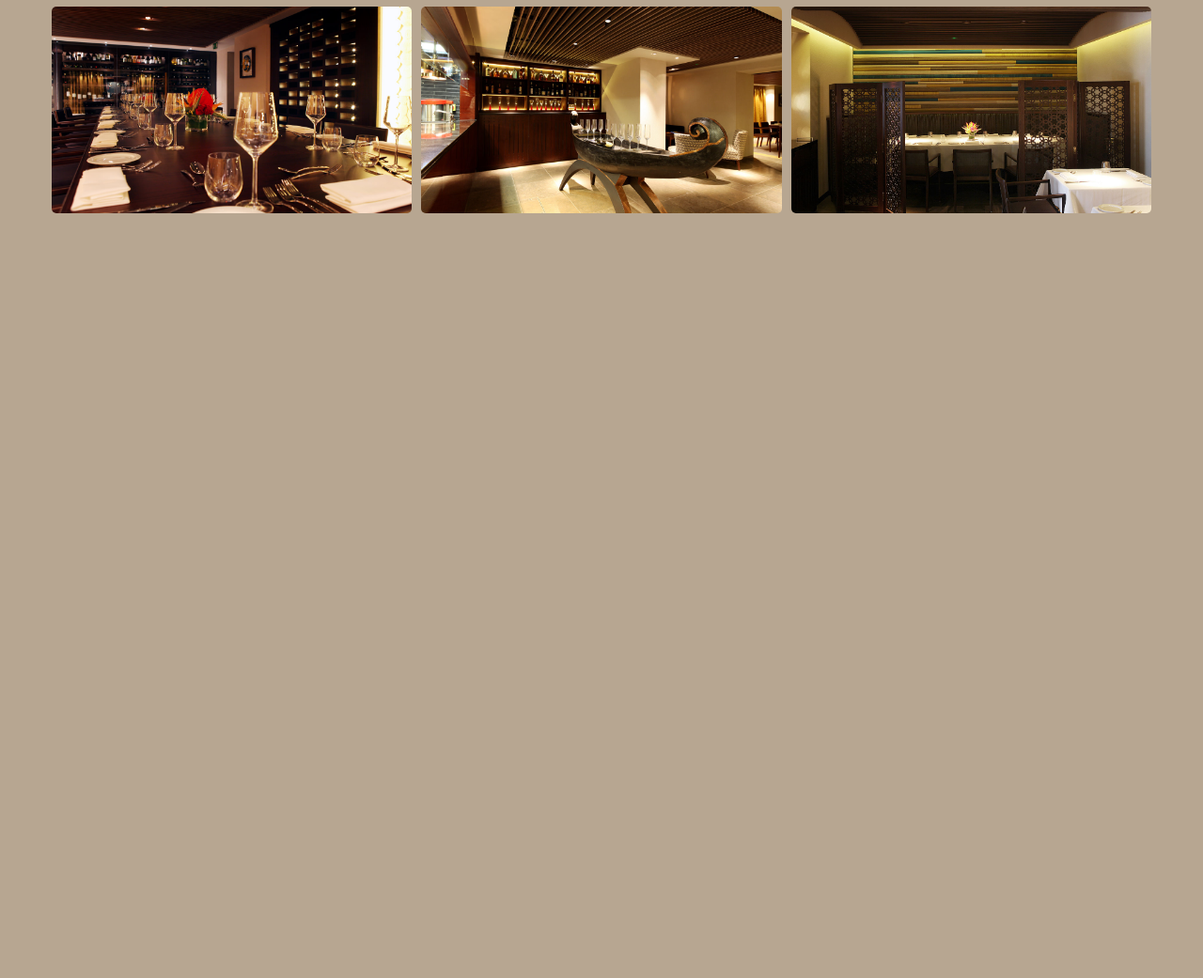
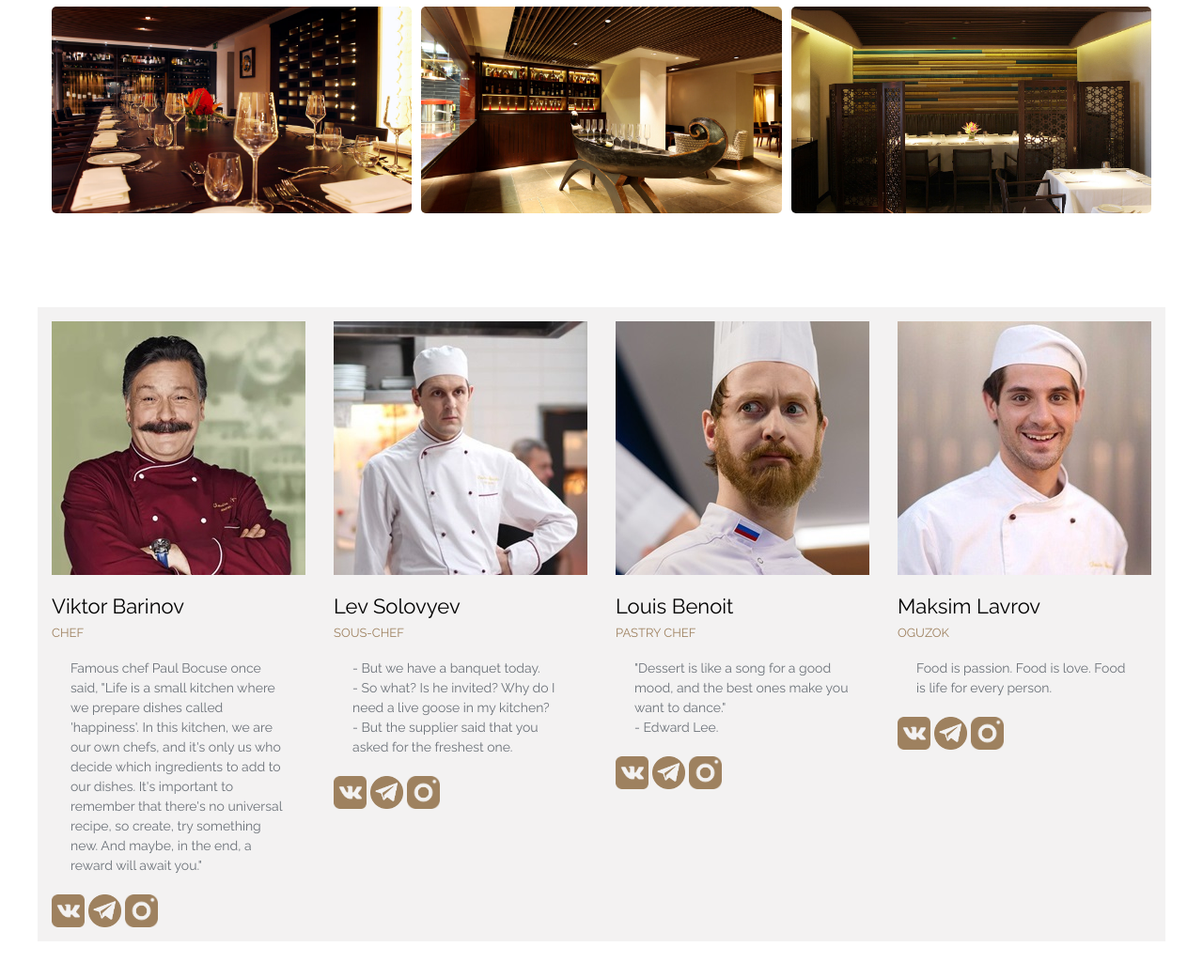
Before and after one commit to Diablox777/Restaurant-Site, a plain HTML site: page index.html in a window 1280 px wide. Shown: the part 1255-2296 px from the top of the page at 94% size. Before the commit the page ends 1485 px from the top, so only its background shows below. Drawn offline with nearby package versions, Linux system fonts and the light colour scheme.

Commit message:
Implemented a block of information about chefs: (photo, name, profession, text, animated links)

```diff
--- a/index.html
+++ b/index.html
@@ -1,13 +1,17 @@
 <!DOCTYPE html>
 <html lang="en">
+
 <head>
     <meta charset="utf-8">
     <link rel="preconnect" href="https://fonts.googleapis.com">
     <link rel="preconnect" href="https://fonts.gstatic.com" crossorigin>
-        <link href="https://fonts.googleapis.com/css2?family=Cardo:ital@1&family=Open+Sans:wght@700&family=Raleway:wght@400;600;700&display=swap" rel="stylesheet">
+    <link
+        href="https://fonts.googleapis.com/css2?family=Cardo:ital@1&family=Open+Sans:wght@700&family=Raleway:wght@400;600;700&display=swap"
+        rel="stylesheet">
     <link rel="stylesheet" href="style/style.css">
     <title>Restaurant</title>
 </head>
+
 <body>
 
     <!--Header-->
@@ -19,10 +23,10 @@
                     <a href="index.html"><img src="images/logo.png" alt=""></a>
                 </div>
                 <nav class="nav">
-                        <a class="nav__link" href="#">OUR STORY</a>
+                    <a class="nav__link" href="our_story.html">OUR STORY</a>
                     <a class="nav__link" href="menu.html">MENU</a>
-                        <a class="nav__link" href="#">LOCATION</a>
-                        <a class="nav__link" href="#">CONTACT</a>
+                    <a class="nav__link" href="location.html">LOCATION</a>
+                    <a class="nav__link" href="contact.html">CONTACT</a>
                 </nav>
             </div>
         </div>
@@ -47,40 +51,122 @@
         <div class="image-gallery">
             <div class="column">
                 <div class="image-item">
-          <img src="images/gallery/image1.jpg" alt="" class="overlay"/>
+                    <img src="images/gallery/image1.jpg" alt="" class="overlay" />
                 </div>
                 <div class="image-item">
-          <img src="images/gallery/image2.jpg" alt="" class="overlay"/>
+                    <img src="images/gallery/image2.jpg" alt="" class="overlay" />
                 </div>
                 <div class="image-item">
-          <img src="images/gallery/image3.jpg" alt="" class="overlay"/>
+                    <img src="images/gallery/image3.jpg" alt="" class="overlay" />
                 </div>
             </div>
             <div class="column">
                 <div class="image-item">
-          <img src="images/gallery/image4.jpg" alt="" class="overlay"/>
+                    <img src="images/gallery/image4.jpg" alt="" class="overlay" />
                 </div>
                 <div class="image-item">
-          <img src="images/gallery/image5.jpg" alt="" class="overlay"/>
+                    <img src="images/gallery/image5.jpg" alt="" class="overlay" />
                 </div>
                 <div class="image-item">
-          <img src="images/gallery/image6.jpg" alt="" class="overlay"/>
+                    <img src="images/gallery/image6.jpg" alt="" class="overlay" />
                 </div>
             </div>
             <div class="column">
                 <div class="image-item">
-                <img src="images/gallery/image7.jpg" alt="" class="overlay"/>
+                    <img src="images/gallery/image7.jpg" alt="" class="overlay" />
                 </div>
                 <div class="image-item">
-            <img src="images/gallery/image8.jpg" alt="" class="overlay"/>
+                    <img src="images/gallery/image8.jpg" alt="" class="overlay" />
                 </div>
                 <div class="image-item">
-            <img src="images/gallery/image9.jpg" alt="" class="overlay"/>
+                    <img src="images/gallery/image9.jpg" alt="" class="overlay" />
                 </div>
             </div>
         </div>
     </div>
 
+<!-- TEAM -->
 
+<div class="team">
+    <div class="container">
+        <div class="team__inner">
+            <div class="team_item">
+                <img class="team__photo" src="images/team/v_barinov.jpg" alt="">
+                <div class="team__name">Viktor Barinov</div>
+                <div class="team__prof">Chef</div>
+                <div class="team__text">Famous chef Paul Bocuse once said, "Life is a small kitchen where we prepare dishes called
+                    'happiness'. In this kitchen, we are our own chefs, and it's only us who decide which ingredients to add to
+                    our dishes. It's important to remember that there's no universal recipe, so create, try something new.
+                    And maybe, in the end, a reward will await you."</div>
+                <div class="social">
+                    <a class="social__link" href="https://vk.com/tetyakoff">
+                        <img src="images/social/vk.png" alt="">
+                    </a>
+                    <a class="social__link" href="https://vk.com/tetyakoff">
+                        <img src="images/social/telegram.png" alt="">
+                    </a>
+                    <a class="social__link" href="https://vk.com/tetyakoff">
+                        <img src="images/social/instagram.png" alt="">
+                    </a>
+                </div>
+            </div> <!--team_item-->
+            <div class="team_item">
+                <img class="team__photo" src="images/team/l_solovyev.jpg" alt="">
+                <div class="team__name">Lev Solovyev</div>
+                <div class="team__prof">Sous-chef</div>
+                <div class="team__text">- But we have a banquet today.<br>
+                    - So what? Is he invited? Why do I need a live goose in my kitchen?<br>
+                    - But the supplier said that you asked for the freshest one. </div>
+                <div class="social">
+                    <a class="social__link" href="https://vk.com/tetyakoff">
+                        <img src="images/social/vk.png" alt="">
+                    </a>
+                    <a class="social__link" href="https://vk.com/tetyakoff">
+                        <img src="images/social/telegram.png" alt="">
+                    </a>
+                    <a class="social__link" href="https://vk.com/tetyakoff">
+                        <img src="images/social/instagram.png" alt="">
+                    </a>
+                </div>
+            </div> <!--team_item-->
+            <div class="team_item">
+                <img class="team__photo" src="images/team/Louis.jpg" alt="">
+                <div class="team__name">Louis Benoit</div>
+                <div class="team__prof">Pastry chef</div>
+                <div class="team__text">"Dessert is like a song for a good mood, and the best ones make you want to dance."<br>
+                    - Edward Lee.</div>
+                    <div class="social">
+                        <a class="social__link" href="https://vk.com/tetyakoff">
+                            <img src="images/social/vk.png" alt="">
+                        </a>
+                        <a class="social__link" href="https://vk.com/tetyakoff">
+                            <img src="images/social/telegram.png" alt="">
+                        </a>
+                        <a class="social__link" href="https://vk.com/tetyakoff">
+                            <img src="images/social/instagram.png" alt="">
+                        </a>
+                    </div>
+            </div> <!--team_item-->
+            <div class="team_item">
+                <img class="team__photo" src="images/team/m_lavrov.jpg" alt="">
+                <div class="team__name">Maksim Lavrov</div>
+                <div class="team__prof">Oguzok</div>
+                <div class="team__text">Food is passion. Food is love. Food is life for every person.</div>
+                <div class="social">
+                    <a class="social__link" href="https://vk.com/tetyakoff">
+                        <img src="images/social/vk.png" alt="">
+                    </a>
+                    <a class="social__link" href="https://vk.com/tetyakoff">
+                        <img src="images/social/telegram.png" alt="">
+                    </a>
+                    <a class="social__link" href="https://vk.com/tetyakoff">
+                        <img src="images/social/instagram.png" alt="">
+                    </a>
+                </div>
+            </div> <!--team_item-->
+        </div> <!--team__inner-->
+    </div> <!--container-->
+</div> <!--team-->
 </body>
+
 </html>
--- a/style/style.css
+++ b/style/style.css
@@ -1,19 +1,24 @@
 body {
   margin: 0;
-    font-family: 'Raleway', sans-serif;
+  font-family: "Raleway", sans-serif;
   font-size: 14px;
   color: #6c7279;
   -webkit-font-smoothing: antialiased;
-    background-color: #b7a691;
+  background-color: #fff;
 }
-
+ /* #b7a691 */
 *,
 *:before,
 *:after {
   box-sizing: border-box;
 }
 
-h1, h2, h3, h4, h5, h6 {
+h1,
+h2,
+h3,
+h4,
+h5,
+h6 {
   margin: 0;
 }
 
@@ -24,8 +29,9 @@ p {
 ================*/
 .container {
   width: 100%;
-    max-width: 1170px;
+  max-width: 1200px;
   margin: 0 auto;
+  padding: 0 15px;
 }
 
 /* Header
@@ -43,11 +49,9 @@ p {
 .header__inner {
   display: flex;
   justify-content: space-between;
-    /*padding: 35px 0; */
   align-items: center;
   border-bottom: 1px solid #b7a295;
 }
-
 
 /* Navigation
 ================*/
@@ -63,8 +67,7 @@ p {
   color: #fff;
   text-decoration: none;
   opacity: 0.75;
-
-    transition: opacity .2s linear;
+  transition: opacity 0.2s linear;
 }
 
 .nav__link:first-child {
@@ -84,19 +87,20 @@ p {
   height: 750px;
   padding-top: 100px;
   background: #3c3322 url("../images/intro-bg.jpg");
+  animation: slideFromTop 2s forwards;
 }
 
 .intro__inner {
   width: 100%;
   max-width: 970px;
   margin: 0 auto;
-
+  z-index: 1;
   text-align: center;
 }
 
 .intro__title {
   margin: 0 0 30px;
-    font-family: 'Open Sans', sans-serif;
+  font-family: "Open Sans", sans-serif;
   font-size: 65px;
   color: #fff;
   font-weight: 700;
@@ -113,6 +117,16 @@ p {
   font-weight: 400;
 }
 
+@keyframes slideFromTop {
+  from {
+    opacity: 0.5;
+    transform: translateY(-500px);
+  }
+  to {
+    opacity: 1;
+    transform: translateY(0);
+  }
+}
 /* Button
 ================*/
 
@@ -124,13 +138,13 @@ p {
   border: 0;
   cursor: pointer;
 
-    font-family: 'Raleway', sans-serif;
+  font-family: "Raleway", sans-serif;
   font-size: 13px;
   color: #fff;
   font-weight: 600;
   text-transform: uppercase;
   text-decoration: none;
-    transition: background .1s linear;
+  transition: background 0.1s linear;
 }
 
 .button--red {
@@ -138,16 +152,16 @@ cursor: pointer;
 }
 
 .button--red:hover {
-    background-color:#cd3d3d;
+  background-color: #cd3d3d;
 }
 
 /* Gallery
 ================*/
 
 .chefs-heading-text {
-    font-family: 'Open Sans', sans-serif;
+  font-family: "Open Sans", sans-serif;
   text-transform: uppercase;
-    color: #fff;
+  color: #9e815f;
   font-size: 30px;
   font-weight: 700;
   line-height: 1.1;
@@ -160,7 +174,6 @@ cursor: pointer;
 }
 
 .image-gallery {
-    /* Mobile first */
   display: flex;
   flex-direction: column;
   gap: 10px;
@@ -185,15 +198,80 @@ cursor: pointer;
   }
 }
 
-  /* overlay styles */
-
 .image-item {
   position: relative;
   cursor: pointer;
 }
 
-  /* hover */
 .image-item:hover .overlay {
   transform: scale(1.05);
   z-index: 1;
 }
+
+/* Team
+================*/
+
+.team {
+  margin: 100px 0 70px;
+}
+
+.team__inner {
+  display: flex;
+  flex-wrap: wrap;
+  margin: 0 -15px;
+}
+
+.team_item {
+  width: 25%;
+  padding: 15px;
+  margin-bottom: 30px;
+  background-color: #f3f2f2
+}
+
+.team__photo {
+  display: block;
+  max-width: 100%;
+
+  height: auto;
+  margin-bottom: 20px;
+}
+
+.team__name {
+  font-size: 22px;
+  color: #000;
+  margin-bottom: 8px;
+}
+
+.team__prof {
+  margin-bottom: 15px;
+  font-size: 13px;
+  color: #9e815f;
+  text-transform: uppercase;
+}
+
+.team__text {
+  font-size: 14px;
+  line-height: 1.5;
+  color: #6c7279;
+  margin: 20px;
+}
+
+/* Social
+================*/
+
+.social {
+  display: flex;
+}
+
+.social__link {
+  display: flex;
+  justify-content: center;
+  width: 35px;
+  height: 35px;
+  margin-right: 4px;
+  transition: transform 2s ease-out;
+}
+
+.social__link:hover {
+  transform: rotateY(360deg);
+}
```
Also changed, not shown: contact.html (added), images/social/instagram.png (added), images/social/telegram.png (added), images/social/vk.png (added), images/team/Louis.jpg (added), images/team/l_solovyev.jpg (added), images/team/m_lavrov.jpg (added), images/team/v_barinov.jpg (added), location.html (added), menu.html (added), our_story.html (added). Lines whose indentation alone changed are shown as unchanged.
